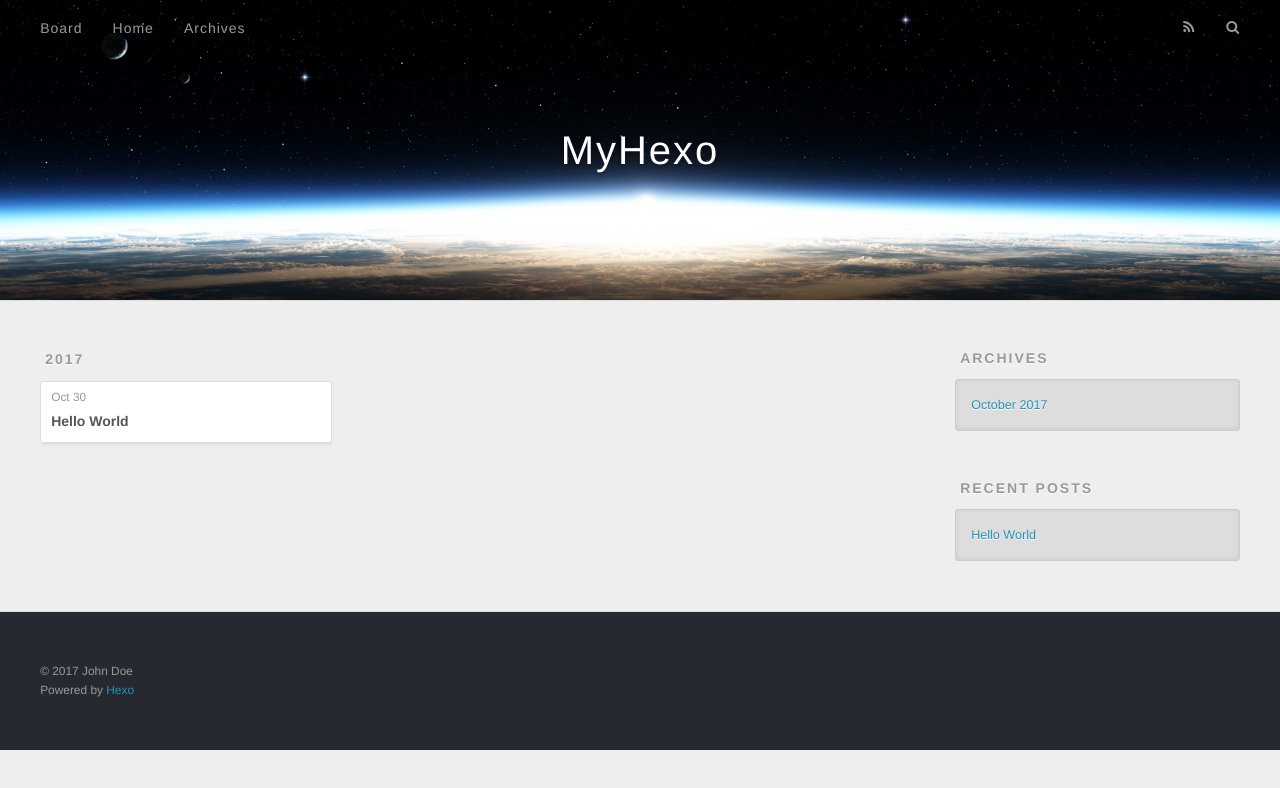
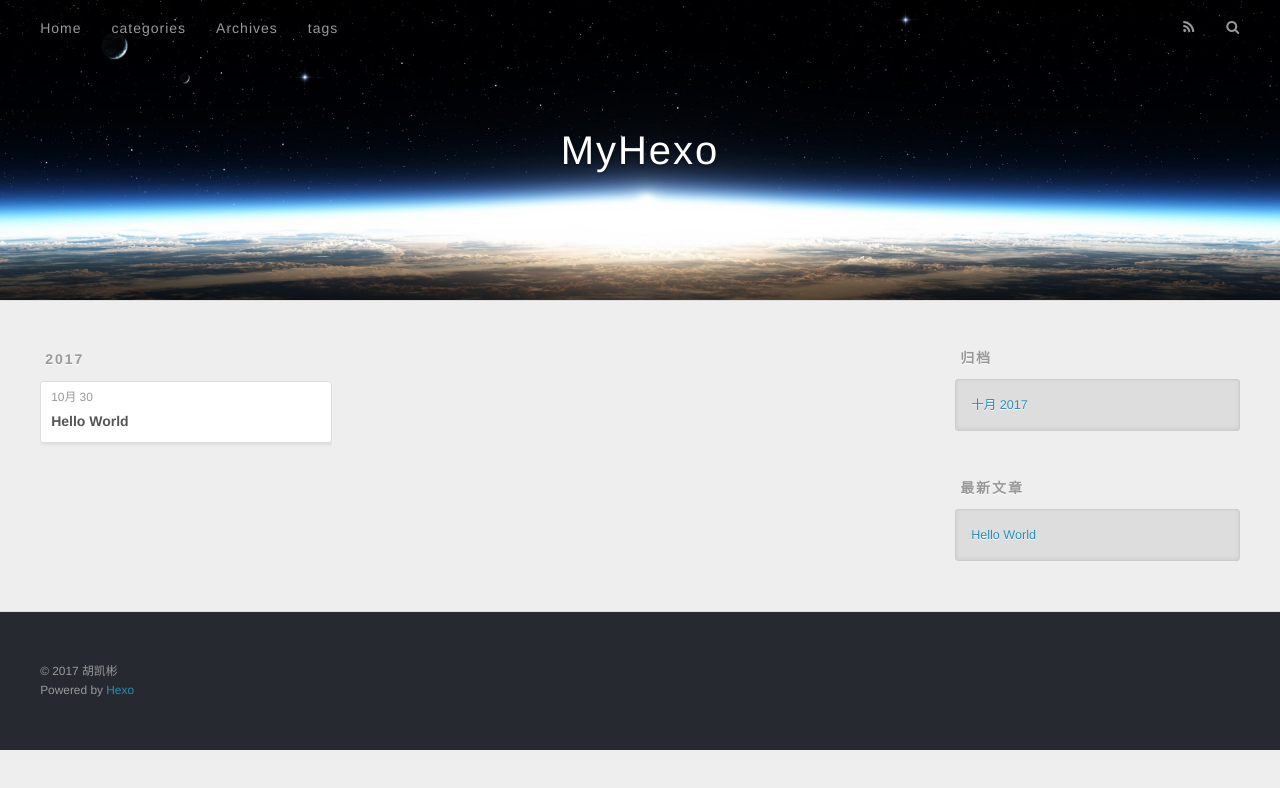
Before and after one commit to MiniNinjia/MiniNinjia.github.io, a plain HTML site: page archives/index.html in a window 1280 px wide. Drawn offline with nearby package versions, Linux system fonts and the light colour scheme.

Commit message:
Site updated: 2017-10-30 21:32:56

```diff
--- a/archives/index.html
+++ b/archives/index.html
@@ -3,12 +3,13 @@
 <head>
   <meta charset="utf-8">
 
-  <title>Archives | MyHexo</title>
+  <title>归档 | MyHexo</title>
   <meta name="viewport" content="width=device-width, initial-scale=1, maximum-scale=1">
   <meta property="og:type" content="website">
 <meta property="og:title" content="MyHexo">
 <meta property="og:url" content="https://minininjia.github.io/archives/index.html">
 <meta property="og:site_name" content="MyHexo">
+<meta property="og:locale" content="zh-CN">
 <meta name="twitter:card" content="summary">
 <meta name="twitter:title" content="MyHexo">
 
@@ -41,18 +42,20 @@
       <nav id="main-nav">
         <a id="main-nav-toggle" class="nav-icon"></a>
 
-          <a class="main-nav-link" href="/board">Board</a>
-
           <a class="main-nav-link" href="/">Home</a>
 
+          <a class="main-nav-link" href="/cate">categories</a>
+
           <a class="main-nav-link" href="/archives">Archives</a>
+
+          <a class="main-nav-link" href="/tags">tags</a>
 
       </nav>
       <nav id="sub-nav">
 
           <a id="nav-rss-link" class="nav-icon" href="/atom.xml" title="RSS Feed"></a>
 
-        <a id="nav-search-btn" class="nav-icon" title="Search"></a>
+        <a id="nav-search-btn" class="nav-icon" title="搜索"></a>
       </nav>
       <div id="search-form-wrap">
         <form action="//google.com/search" method="get" accept-charset="UTF-8" class="search-form"><input type="search" name="q" class="search-form-input" placeholder="Search"><button type="submit" class="search-form-submit">&#xF002;</button><input type="hidden" name="sitesearch" value="https://minininjia.github.io"></form>
@@ -78,7 +81,7 @@
   <div class="archive-article-inner">
     <header class="archive-article-header">
       <a href="/2017/10/30/hello-world/" class="archive-article-date">
-  <time datetime="2017-10-30T12:50:04.854Z" itemprop="datePublished">Oct 30</time>
+  <time datetime="2017-10-30T12:50:04.854Z" itemprop="datePublished">10月 30</time>
 </a>
 
 
@@ -109,9 +112,9 @@
 
 
   <div class="widget-wrap">
-    <h3 class="widget-title">Archives</h3>
+    <h3 class="widget-title">归档</h3>
     <div class="widget">
-      <ul class="archive-list"><li class="archive-list-item"><a class="archive-list-link" href="/archives/2017/10/">October 2017</a></li></ul>
+      <ul class="archive-list"><li class="archive-list-item"><a class="archive-list-link" href="/archives/2017/10/">十月 2017</a></li></ul>
     </div>
   </div>
 
@@ -119,7 +122,7 @@
 
 
   <div class="widget-wrap">
-    <h3 class="widget-title">Recent Posts</h3>
+    <h3 class="widget-title">最新文章</h3>
     <div class="widget">
       <ul>
 
@@ -132,6 +135,8 @@
   </div>
 
 
+
+
 </aside>
 
       </div>
@@ -139,7 +144,7 @@
 
   <div class="outer">
     <div id="footer-info" class="inner">
-      &copy; 2017 John Doe<br>
+      &copy; 2017 胡凯彬<br>
       Powered by <a href="http://hexo.io/" target="_blank">Hexo</a>
     </div>
   </div>
@@ -147,11 +152,13 @@
     </div>
     <nav id="mobile-nav">
 
-    <a href="/board" class="mobile-nav-link">Board</a>
-
     <a href="/" class="mobile-nav-link">Home</a>
 
+    <a href="/cate" class="mobile-nav-link">categories</a>
+
     <a href="/archives" class="mobile-nav-link">Archives</a>
+
+    <a href="/tags" class="mobile-nav-link">tags</a>
 
 </nav>
 
```
Also changed, not shown: 2017/10/30/hello-world/index.html (+17 -10 lines), archives/2017/10/index.html (+18 -11 lines), archives/2017/index.html (+18 -11 lines), board/index.html (+17 -10 lines), index.html (+17 -10 lines).
